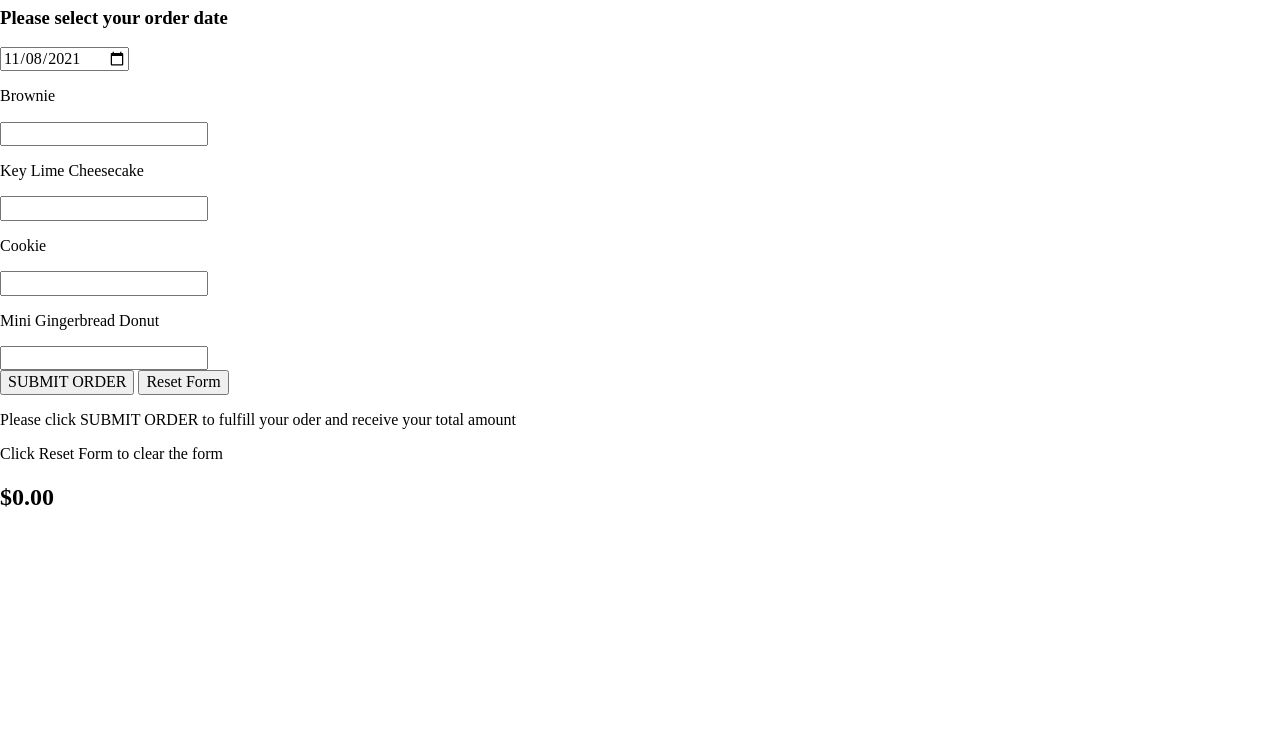
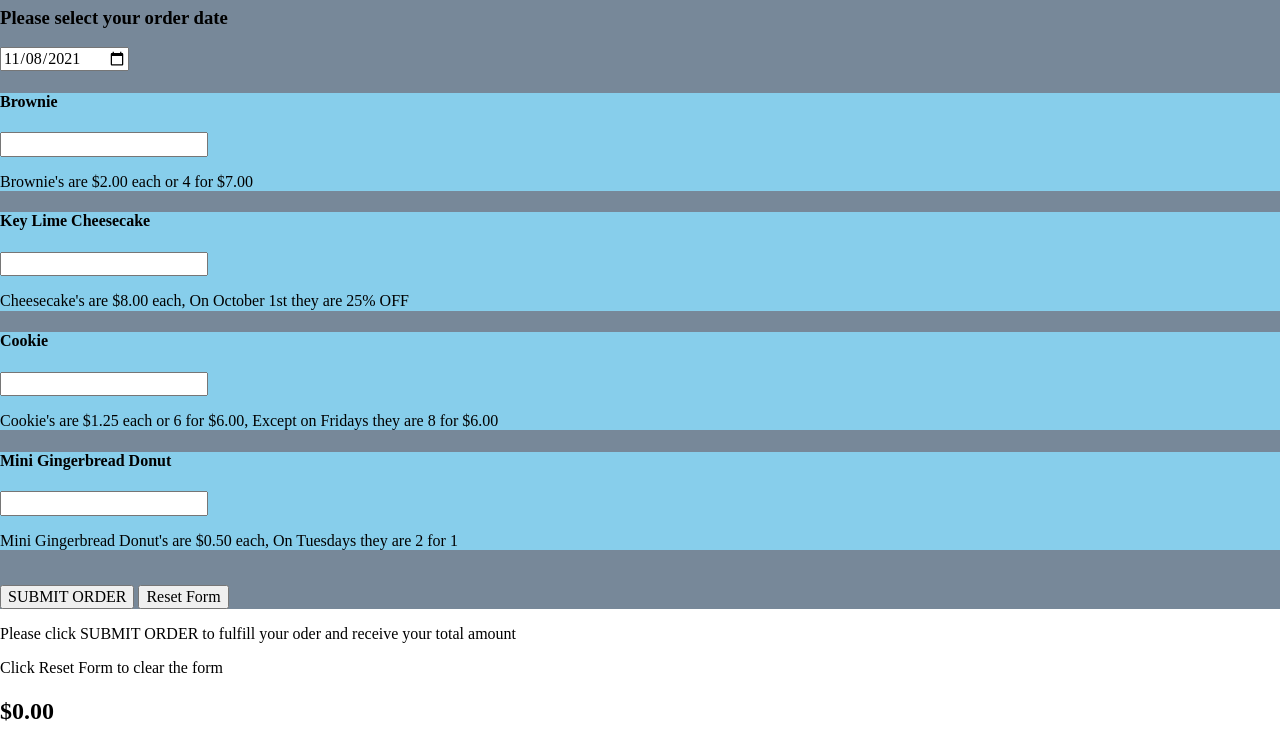
Before and after one commit to Waroach/TheAmazingBakery, a plain HTML site: page index.html in a window 1280 px wide. Shown: the part 73-818 px from the top of the page. Drawn offline with Linux system fonts and the light colour scheme.

Commit message:
final commit

```diff
--- a/index.html
+++ b/index.html
@@ -12,28 +12,37 @@
 		<link rel="stylesheet" href="css/style.css">
 	</head>
 	<body>
-		<form>
+		<form id='orderForm'  style='background-color:lightslategrey'>
 			<h1>The Amazing Bakery</h1>
 
 			<h3>Please select your order date</h3>
 			<input id='date' type="date" value="2021-11-08">
 
+			<div id='brownieDiv' style='background-color:skyblue'>
+				<h4 id='brownieImage'>Brownie</h4>
 
-			<p>Brownie</p>
-			<input id='brownie' name='brownie' type="number" step='1' min='0'>
-
-			<p>Key Lime Cheesecake</p>
-			<input id='keyLimeCheesecake' name='keyLimeCheesecake' type="number" step='1' min='0'>
-
-			<p>Cookie</p>
-			<input id='cookie' name='cookie' type="number" step='1' min='0'>
-
-			<p>Mini Gingerbread Donut</p>
-			<input id='miniGingerbreadDonut' name='miniGingerbreadDonut' type="number" step='1' min='0'>
+				<input id='brownie' name='brownie' type="number" step='1' min='0'>
+				<p>Brownie's are $2.00 each or 4 for $7.00</p>
+			</div>
+			<div id='keyLimeCheesecakeDiv' style='background-color:skyblue'>
+				<h4>Key Lime Cheesecake</h4>
+				<input id='keyLimeCheesecake' name='keyLimeCheesecake' type="number" step='1' min='0'>
+				<p>Cheesecake's are $8.00 each, On October 1st they are 25% OFF</p>
+			</div>
+			<div id='cookieDiv' style='background-color:skyblue'>
+				<h4>Cookie</h4>
+				<input id='cookie' name='cookie' type="number" step='1' min='0'>
+				<p>Cookie's are $1.25 each or 6 for $6.00, Except on Fridays they are 8 for $6.00</p>
+			</div>
+			<div id='miniGingerbreadDonutDiv' style='background-color:skyblue'>
+				<h4>Mini Gingerbread Donut</h4>
+				<input id='miniGingerbreadDonut' name='miniGingerbreadDonut' type="number" step='1' min='0'>
+				<p>Mini Gingerbread Donut's are $0.50 each, On Tuesdays they are 2 for 1</p>
+			</div>
 			<!-- CSS should remove this line break later when i do styling -->
 			<br>
 			<button id='submit' type='submit'>SUBMIT ORDER</button>
-			<button>Reset Form</button>
+			<button id='reset' type='reset'>Reset Form</button>
 		</form>
 		<p>Please click SUBMIT ORDER to fulfill your oder and receive your total amount</p>
 		<p>Click Reset Form to clear the form</p>
--- a/js/main.js
+++ b/js/main.js
@@ -6,17 +6,20 @@
                 //multiply prices
                     //Normal vs Sale prices
                 // Render total
+            // Learn how to create a Docker file.
+            // https://docs.docker.com/get-started/
 // Then I created below code....
+
 
 
 // START DATE STUFF
 
-let saleDate = ''                                           // Needs to be one of four 'tuesday', 'friday', 'octiober1', ''
+let saleDate = ''       // Needs to be one of four 'tuesday', 'friday', 'octiober1', ''
 let saleDayValue = ''
 let saleMonthValue = ''
 let saleDateValue = ''
 
-// START DATE STUFF
+// START DATE STUFFd
 // START Prevent BACK ORDERS
 let today = new Date();
 let dd = today.getDate();
@@ -36,10 +39,11 @@ document.getElementById("date").setAttribute("min", today);
 
 //listener for button
 document.getElementById('submit').addEventListener('click', submitForm)
+document.getElementById('reset').addEventListener('click', resetForm)
 
 // Global Variables
-
-
+                                                                                            // These need to be
+                                                                                            // localStorage.setItem
 let brownieFormInput = 0
 let keyLimeCheesecakeFormInput = 0
 let cookieFormInput = 0
@@ -115,6 +119,17 @@ function getTotal(){
     document.getElementById('total').innerHTML = formatter.format(total)
 }
 
+// START RESET FORM
+function resetForm(){
+
+                                                                                            // should be localStorage.setItem()
+                                                                                            // that need to be set to ZEROS
+    // document.getElementById("orderForm").reset()                                         // NOT WORKING
+}
+
+
+// END RESET FORM
+
 function brownie(){
     let total = 0
     let count = brownieFormInput                          //Should be pulled in from FORM                              OPTIMIZE ME
@@ -129,6 +144,13 @@ function brownie(){
     const bulkValues = Object.values(treatData[4][1])                                                                 //Could be OPTOMIZED
     const bulkAmount = bulkValues[0]
     const bulkPrice = bulkValues[1]
+
+    //Add Image                                                                             // Not Working need to fix
+                                                                                            // Should be moved to Global
+                                                                                            // Outside of the function
+    // document.getElementById('brownieDiv').appendChild(image)
+    // console.log(treatData[2][1])
+
 
     // Create Bulk Total
     bulkCount = Math.trunc(count / bulkAmount)
```
Also changed, not shown: 1 other file.
